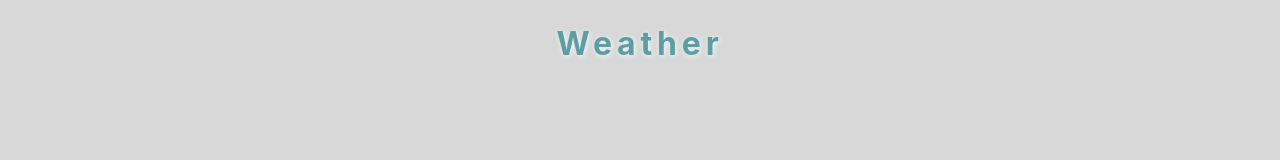
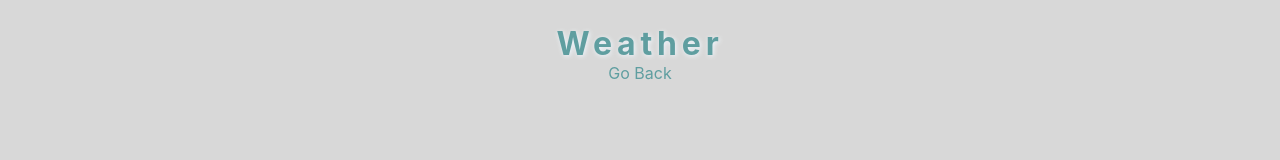
Before and after one commit to Maxim270693/weather-test, a React (Create React App) app: page /city/1 in a window 1280 px wide. Shown: the top 160 px of the page. Built offline with nearby package versions, Linux system fonts and the light colour scheme.

Commit message:
added link go back

```diff
--- /dev/null
+++ b/src/components/SingleCity/SingleCity.scss
@@ -0,0 +1,15 @@
+.link {
+  display: flex;
+  justify-content: center;
+  color: cadetblue;
+  text-decoration: none;
+
+  &:hover {
+    text-decoration: underline;
+    text-shadow: 1px 2px 5px #fff;
+
+    &:before {
+      content: '←'
+    }
+  }
+}
--- a/src/components/SingleCity/SingleCity.tsx
+++ b/src/components/SingleCity/SingleCity.tsx
@@ -1,11 +1,12 @@
 import React, {useEffect} from 'react';
-import {useParams} from 'react-router-dom';
+import {Link, useParams} from 'react-router-dom';
 import {useDispatch, useSelector} from "react-redux";
 import Card from "../Card/Card";
 import {RootStateType, WeatherTypes} from "../../types/types";
 import {getWeatherDays} from "../../bll/thunks/thunk";
 import DailyCard from "../DailyCard/DailyCard";
 import Spinner from "../Spinner/Spinner";
+import './SingleCity.scss';
 
 
 const SingleCity = () => {
@@ -26,7 +27,16 @@ const SingleCity = () => {
 
     return (
         <div>
-            {currentCity && <Card city={currentCity}/>}
+            <Link to='/'
+                  className="link"
+            >
+                Go Back
+            </Link>
+
+            {
+                currentCity && <Card city={currentCity}/>
+            }
+
             {
                 isLoading ? <Spinner/> : <DailyCard/>
             }
```
